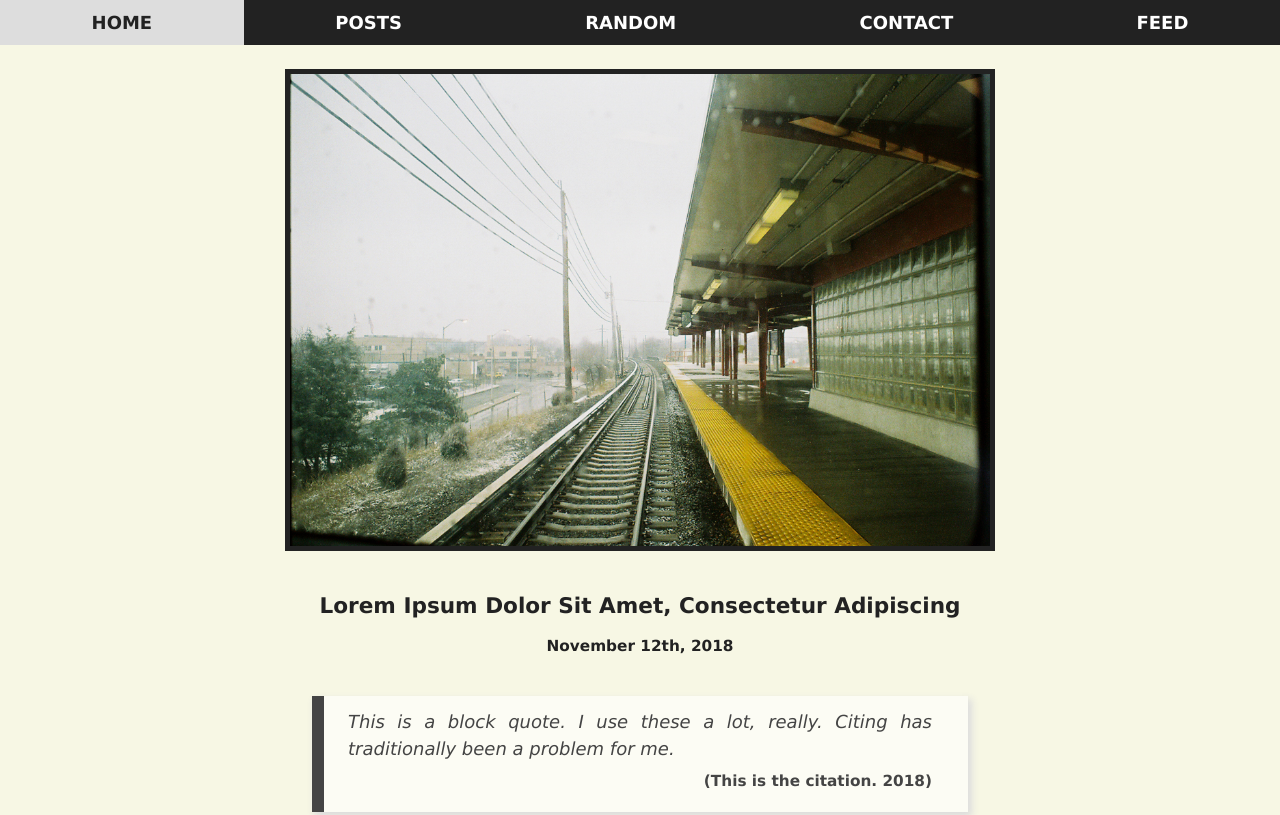
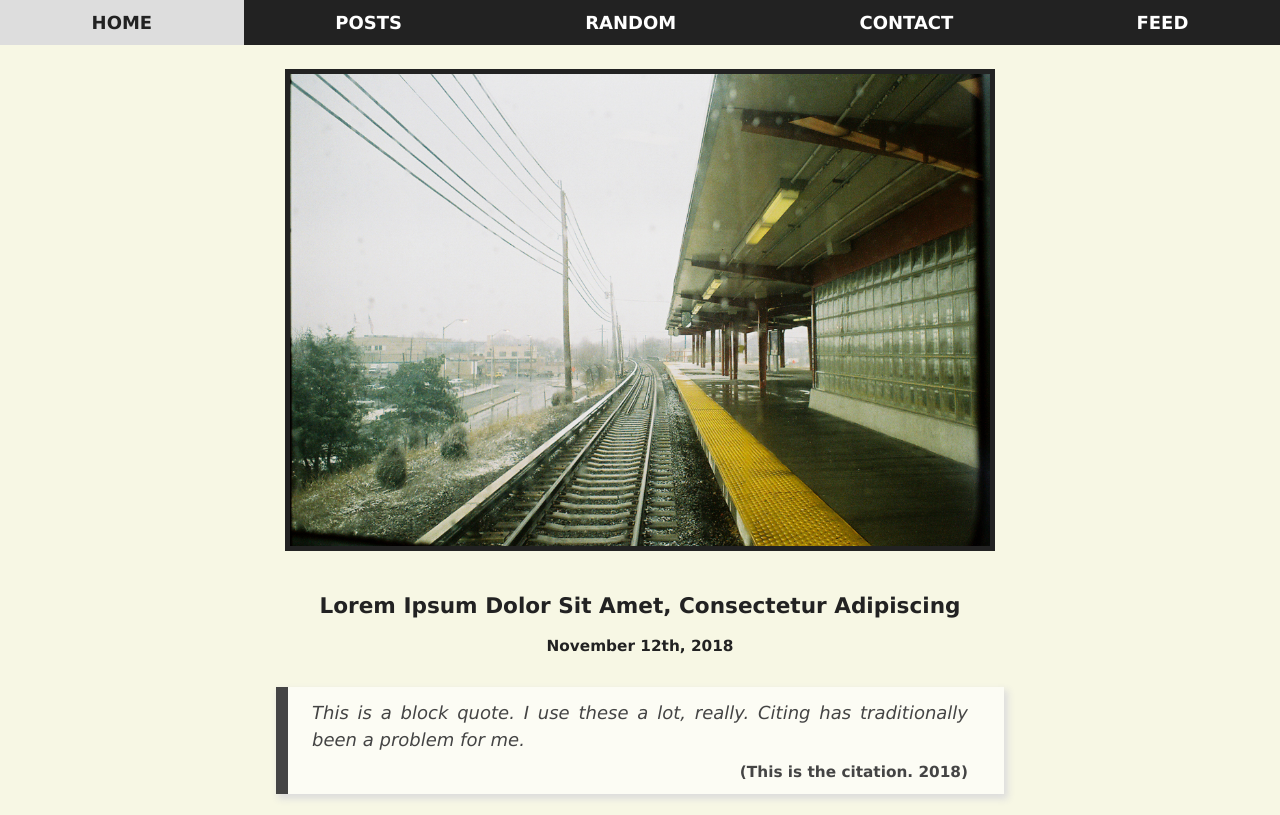
Before and after one commit to Erik-Codeblind/SiOJekyll, a website: page src/index.html in a window 1280 px wide. Shown: the top 815 px of the page. Drawn offline with nearby package versions, Linux system fonts and the light colour scheme.

Commit message:
Repo cleanup

```diff
--- a/src/sass/_base.scss
+++ b/src/sass/_base.scss
@@ -22,8 +22,8 @@ h1 {
 }
 
 blockquote {
-  margin: 2em;
-  padding: 12px 36px 12px 24px;
+  margin: 1.5em 0px;
+  padding: 12px 36px 3px 24px;
   background: lighten($white, 4%);
   border-left: 12px solid $darkGrey;
   font-style: italic;
```
Also changed, not shown: src/assets/css/styles.css, 2 other files.
